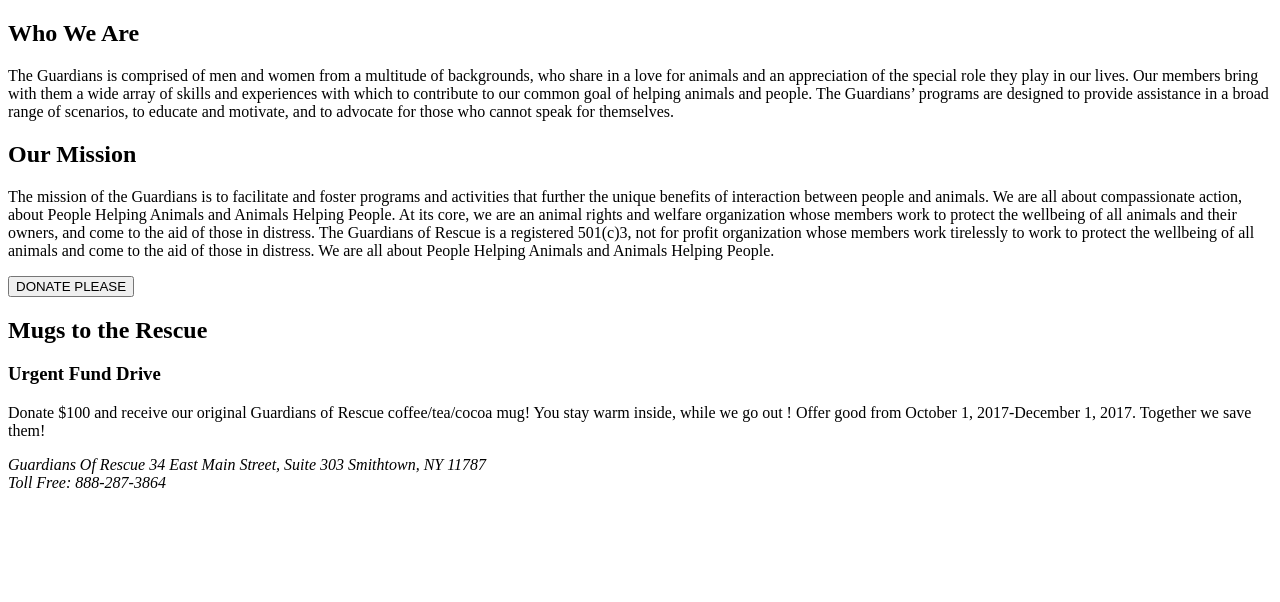
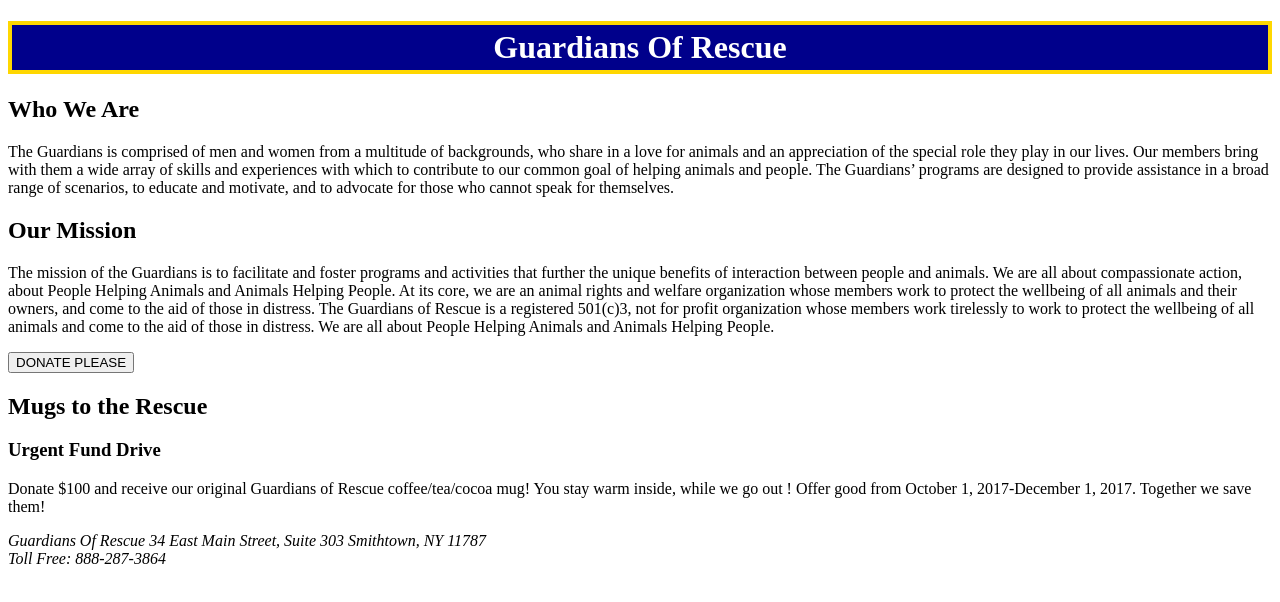
Before and after one commit to spoccomp/day6workProject, a plain HTML site: page index.html in a window 1280 px wide. Drawn offline with Linux system fonts and the light colour scheme.

Commit message:
First change Franklin

```diff
--- a/index.html
+++ b/index.html
@@ -5,9 +5,11 @@
      <meta name="viewport" content="width=device-width, initial-scale=1.0">
      <meta http-equiv="X-UA-Compatible" content="ie=edge">
      <link rel="stylesheet" href="main.css">
-     <title>Guardians Of Rescue </title>
+     <title> </title>
  </head>
  <body>
+
+        <h1> Guardians Of Rescue</h1>
      <main>
      <div>
          <h2 class="h2">Who We Are</h2>
--- a/main.css
+++ b/main.css
@@ -1 +1,10 @@
 /*CSS file*/
+h1
+{
+      font-family:'Times New Roman';
+      color: white;
+      background-color: darkblue;
+      border: 4px solid gold;
+      padding: 4px;
+      text-align: center;
+}
```
